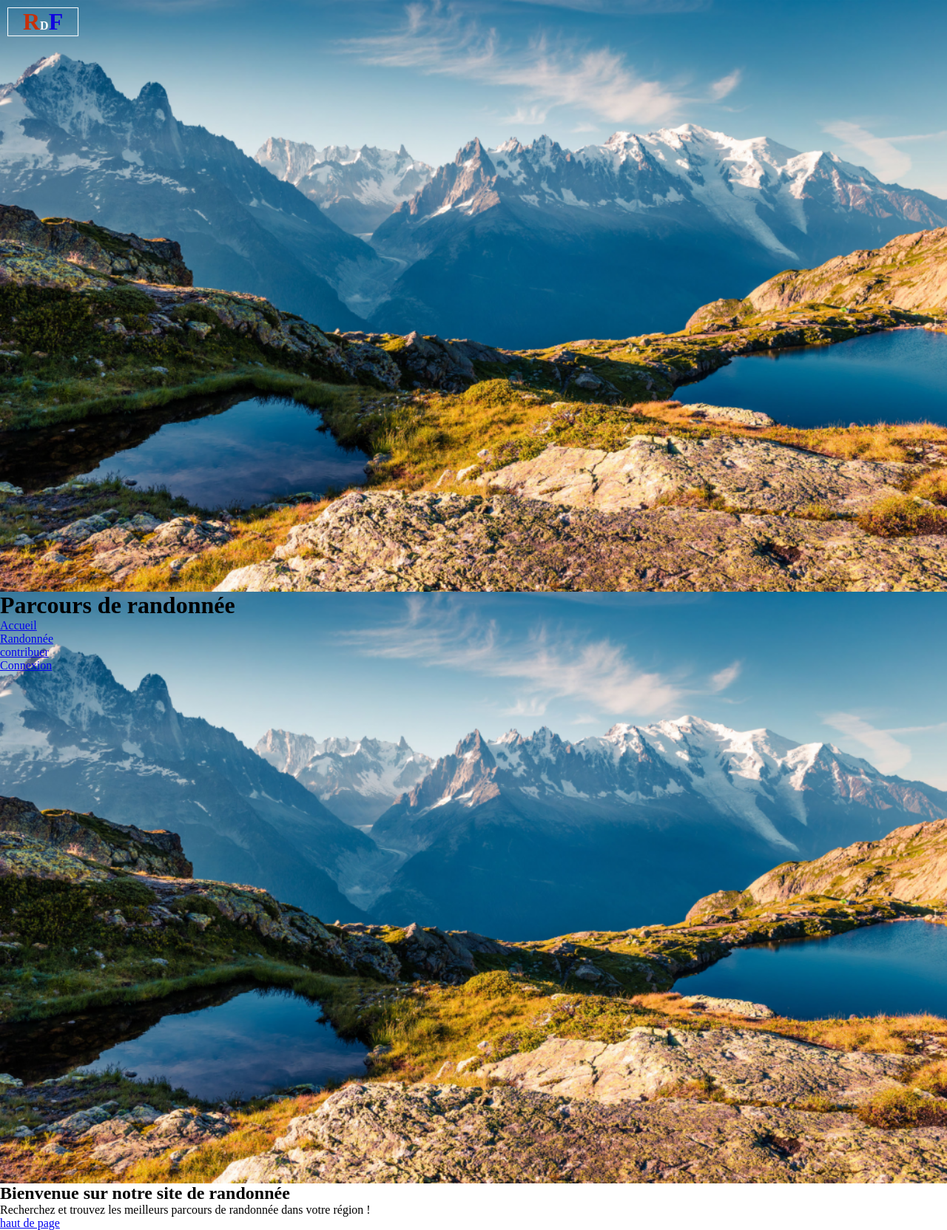
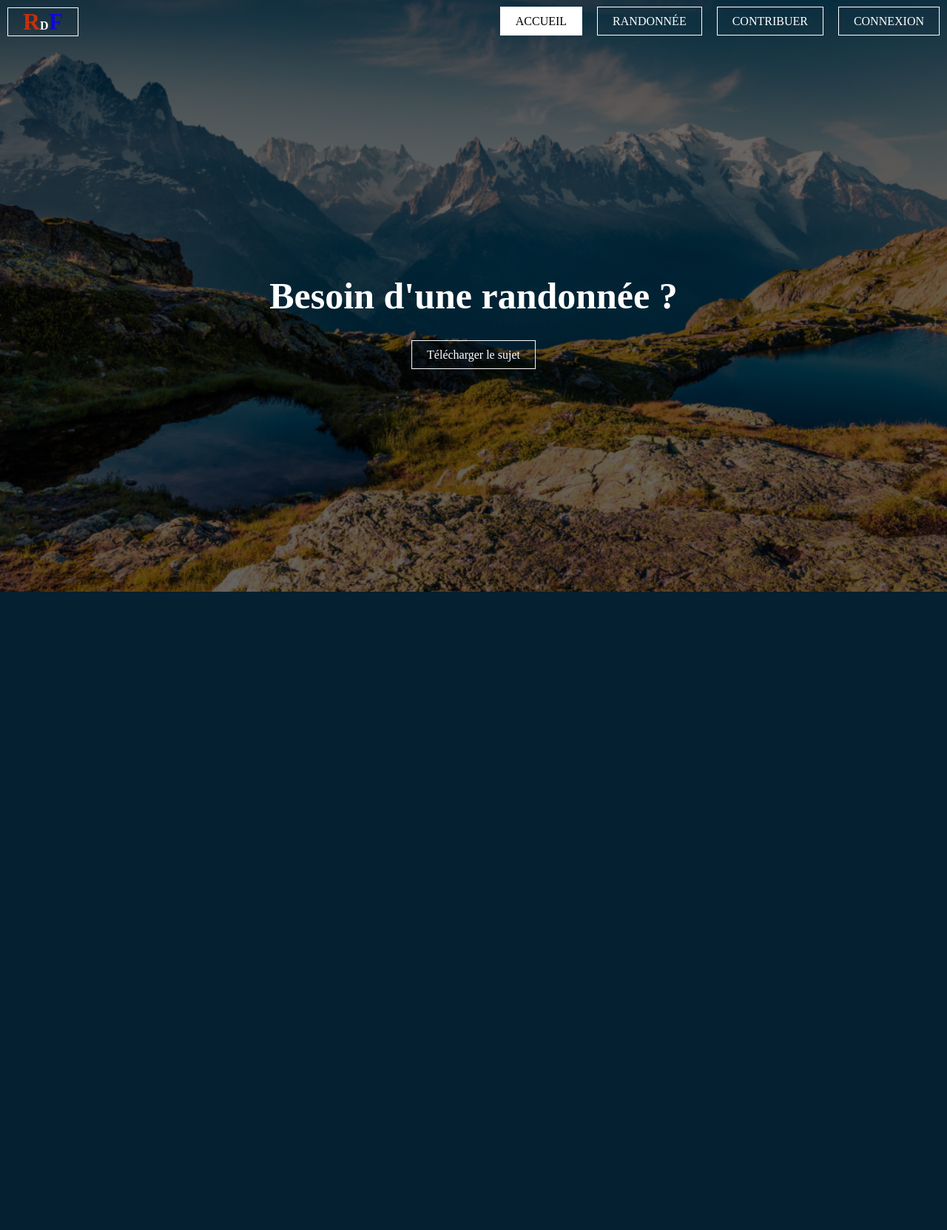
Before and after one commit to arcadiumstreet/webprojet, a PHP site: page / in a window 1280 px wide. Shown: the whole page at 74% size. After the commit the page ends 800 px from the top, so only its background shows below. Run offline with PHP 8.4, Linux system fonts and the light colour scheme.

Commit message:
Acceuil_Sympa

```diff
--- a/index.php
+++ b/index.php
@@ -11,14 +11,29 @@
       <div class="logo">
         <a href="index.php"><span class="R">R</span><span>d</span><span class="F">F</span></a>
       </div>
+      <nav>
+        <ul>
+          <li class="active"><a href="Index.php">Accueil</a></li>
+          <li><a href="Randonne.php">Randonnée</a></li>
+          <li><a href="Contribuer.php">contribuer</a></li>
+          <li><a href="Connexion.php">Connexion</a></li>
+        </ul>
+      </nav>
+    </div>
+    <div class="titre">
+      <h1> Besoin d'une randonnée ?</h1>
+    </div>
+
+    <div class="button">
+    <a href="./photos/Sujet_Projet.pdf" download="Sujet_du_Projet.pdf" class="bouton-telecharger">Télécharger le sujet </a>
     </div>
   </header>
 
 
-
+<!--
   <div id="wrapper">
     <header>
-      <h1>Parcours de randonnée</h1>
+      <h1 class="active">Parcours de randonnée</h1>
       <nav>
         <ul>
           <li><a href="Index.php">Accueil</a></li>
@@ -37,5 +52,7 @@
   </div>
 
   <a href="#haut">haut de page</a>
+
+-->
 </body>
 </html>
--- a/styles/index.css
+++ b/styles/index.css
@@ -6,7 +6,7 @@
 }
 
 header {
-    background-image: url(./../photos/photo\ montagne.png);
+    background-image: linear-gradient(rgba(0,0,0,0.6),rgba(0,0,0,0.6)), url(./../photos/photo\ montagne.png);
     height: 100vh;
     background-size: cover;
     background-position: center;
@@ -36,3 +36,72 @@ header {
     font-weight: bold;
     font-size: 2rem;
 }
+
+.principale{
+    max-width: 114rem;
+    margin: 0 auto;
+}
+
+.titre{
+    position: absolute;
+    top: 50%;
+    left: 50%;
+    transform: translate(-50%, -50%);
+}
+
+.titre h1{
+    color: #fff;
+    font-size: 50px
+}
+
+.button{
+    position: absolute;
+    top: 60%;
+    left: 50%;
+    transform: translate(-50%, -50%);
+}
+
+.button a{
+    color: #fff;
+    text-decoration: none;
+    border: 1px solid #fff;
+    padding: 10px 20px;
+}
+
+.bouton-telecharger{
+    transition: 0.6s ease;
+}
+
+.btn:hover{
+    background-color: #fff;
+    color: black;
+}
+
+nav ul{
+    list-style: none;
+    float: right;
+    display: flex;
+    margin-top: 20px;
+}
+
+
+nav ul li a{
+    text-decoration: none;
+    color: #fff;
+    padding: 10px 20px;
+    text-transform: uppercase;
+    border: 1px solid white;
+    margin: 10px;
+    font-weight: 500;
+    transition: 0.6s ease;
+}
+
+nav ul li a:hover{
+    background-color: #fff;
+    color: black;
+}
+
+nav ul li.active a{
+    background-color: #fff;
+    color: black;
+}
```
Also changed, not shown: 1 other file.
